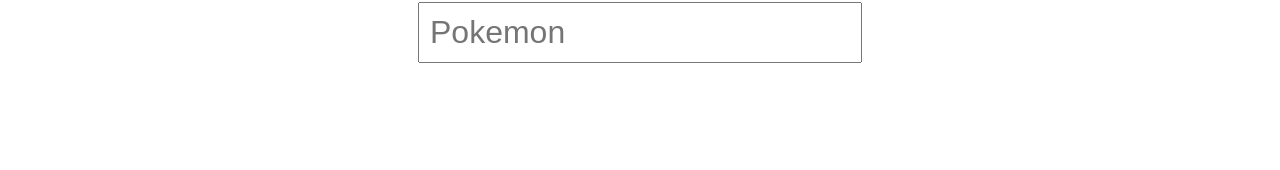
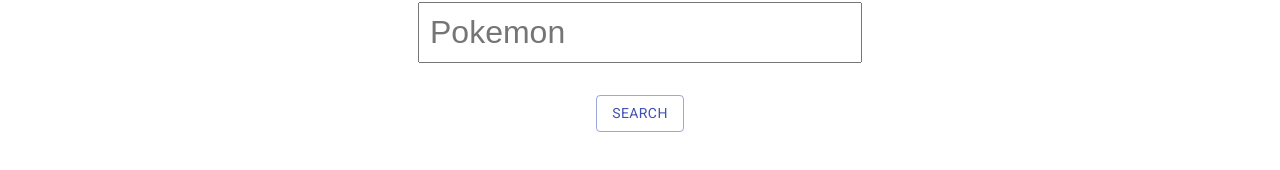
Before and after one commit to hannaohandrews/pokedex, a React (Create React App) app in the folder pokedex/: page / in a window 1280 px wide. Shown: the part 178-348 px from the top of the page. Built offline with nearby package versions, Linux system fonts and the light colour scheme.

Commit message:
refactoring code with components

```diff
--- a/pokedex/package.json
+++ b/pokedex/package.json
@@ -8,6 +8,7 @@
     "@testing-library/react": "^9.3.2",
     "@testing-library/user-event": "^7.1.2",
     "axios": "^0.20.0",
+    "fontsource-roboto": "^3.0.3",
     "react": "^16.13.1",
     "react-dom": "^16.13.1",
     "react-image": "^4.0.3",
--- a/pokedex/src/App.css
+++ b/pokedex/src/App.css
@@ -2,7 +2,8 @@
   text-align: center;
   padding-bottom:4rem;
   min-height:100vh;
-  font-family: fantasy;
+  font-family: Arial, Helvetica, sans-serif;
+  font-size: large;
 }
 
 .navbar{
@@ -30,7 +31,11 @@
   padding:10px;
 }
 
-
+.container{
+  display:flex;
+  flex-direction:row;
+  align-items: center;
+}
 
 .App-logo {
   height: 30vmin;
@@ -54,9 +59,6 @@
   color: white;
 }
 
-.App-link {
-  color: yellow;
-}
 
 @keyframes App-logo-spin {
   from {
@@ -66,3 +68,7 @@
     transform: rotate(360deg);
   }
 }
+
+.Base_Stats{
+  padding:50px;
+}
--- a/pokedex/src/App.js
+++ b/pokedex/src/App.js
@@ -1,8 +1,11 @@
 import React, { useState, useEffect } from "react";
 import axios from "axios";
 import NavBar from "./components/NavBar.jsx";
+import Button from '@material-ui/core/Button';
 
 import "./App.css";
+import "fontsource-roboto";
+
 
 const App = () => {
   const [pokemon, setPokemon] = useState("pikachu");
@@ -34,26 +37,25 @@
 
   return (
     <div className="App">
-      <NavBar/>
+      <NavBar />
+
       <form onSubmit={handleSubmit}>
         <label>
-          <input
-            type="text"
-            onChange={handleChange}
-            placeholder="Pokemon"
-          />
+          <input type="text" onChange={handleChange} placeholder="Pokemon" />
         </label>
       </form>
+      <Button variant="outlined" color="primary" onClick={handleSubmit}>
+      SEARCH
+      </Button>
+
       {pokemonData.map((data) => {
         return (
           <div className="container">
-
-            <div className="divTable">
-
-              <div className = "main_image">
+            <div className="main_image">
               <img src={data.sprites["front_default"]} />
             </div>
 
+            <div className="basicInfo">
               <div className="divTableBody">
                 <div className="divTableRow">
                   <div className="divTableCell">Name</div>
@@ -88,11 +90,10 @@
                     {data.abilities[1].ability.name}
                   </div>
                 </div>
+              </div>
+            </div>
 
-                <div className="divTableRow">
-                  <div className="divTableCell">Base Stats</div>
-                  <div className="divTable"></div>
-                </div>
+            <div className="Base_Stats">
               <div className="divTableRow">
                 <div className="divTableCell">hp</div>
                 <div className="divTable">{data.stats[0].base_stat}</div>
@@ -106,21 +107,16 @@
                 <div className="divTable">{data.stats[2].base_stat}</div>
               </div>
               <div className="divTableRow">
-                  <div className="divTableCell">
-                   special-attack
-                  </div>
+                <div className="divTableCell">special-attack</div>
                 <div className="divTable">{data.stats[3].base_stat}</div>
               </div>
               <div className="divTableRow">
-                  <div className="divTableCell">
-                    defense
-                  </div>
+                <div className="divTableCell">defense</div>
                 <div className="divTable">{data.stats[4].base_stat}</div>
               </div>
               <div className="divTableRow">
                 <div className="divTableCell">speed</div>
                 <div className="divTable">{data.stats[5].base_stat}</div>
-                </div>
               </div>
             </div>
           </div>
```
Also changed, not shown: pokedex/src/components/Search.jsx (added), 1 other file (tests, documents, lock files or other folders). Lines whose indentation alone changed are shown as unchanged.
